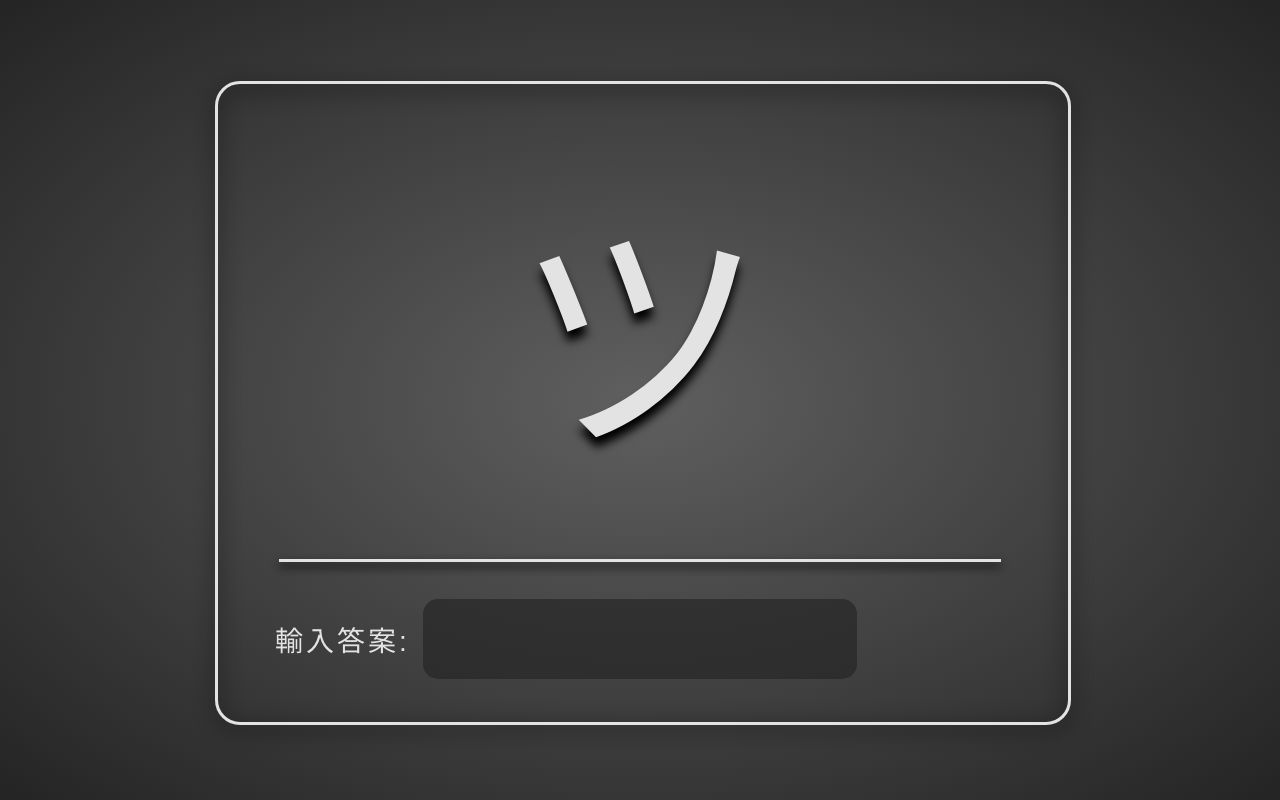
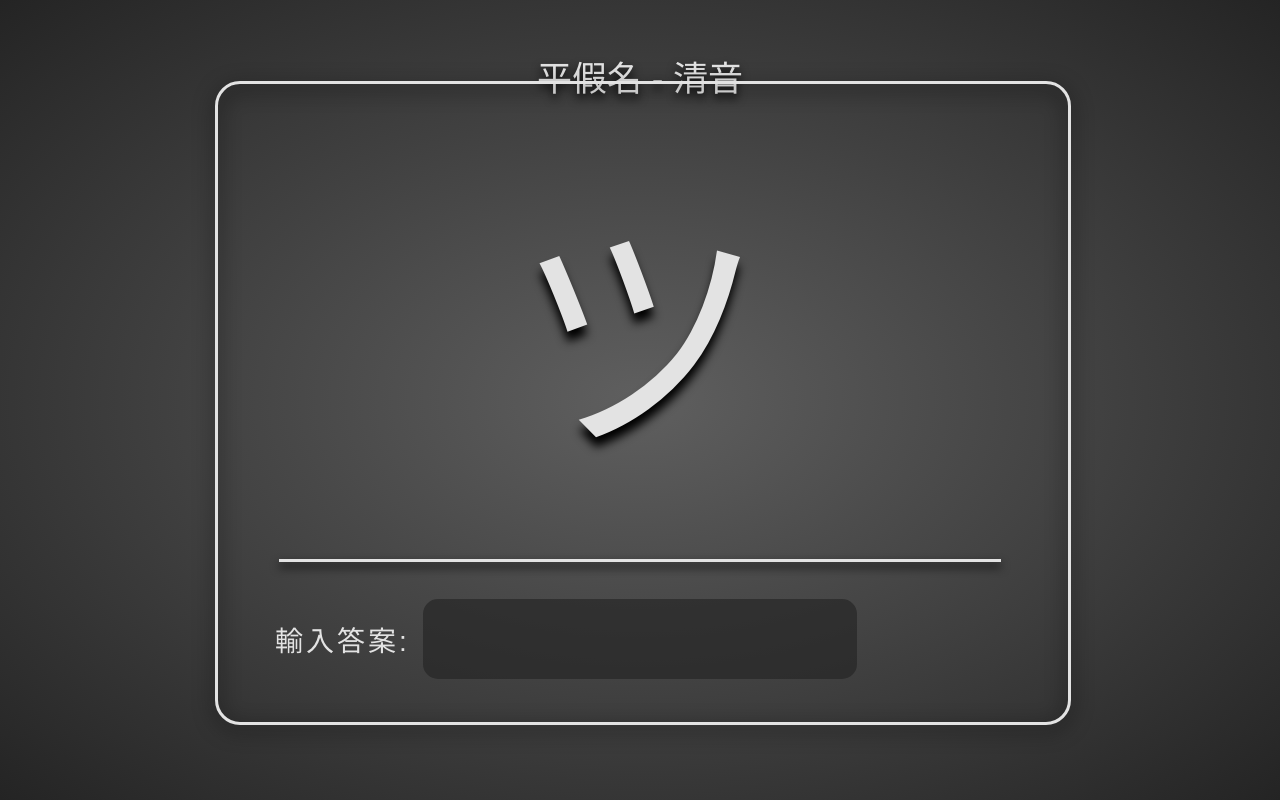
Before and after one commit to Lucien-MHL/LearnJP3, a React (Vite) app: page / in a window 1280 px wide. Built offline with nearby package versions, Linux system fonts and the light colour scheme; a web font is replaced by a local one.

Commit message:
feat: destop view game page UI

```diff
--- a/src/components/GamePage/index.tsx
+++ b/src/components/GamePage/index.tsx
@@ -1,10 +1,15 @@
 import { S } from './styles'
 import Answer from '../../elements/Answer'
-// import { useTranslation } from 'react-i18next'
+import { useTranslation } from 'react-i18next'
 
 export default function GamePage() {
+  const { t } = useTranslation()
+
   return (
     <S.Container>
+      <S.Title>
+        {t('hiragana')} - {t('seion')}
+      </S.Title>
       <S.GameSection>
         <S.Subject>ツ</S.Subject>
         <S.Answer>
--- a/src/components/GamePage/styles.ts
+++ b/src/components/GamePage/styles.ts
@@ -5,8 +5,19 @@ export const S = {
     width: 100%;
     height: 100%;
     display: flex;
+    position: relative;
     background: ${({ theme }) =>
       `radial-gradient(${theme.gray},${theme.mine_shaft})`};
+  `,
+  Title: styled.p`
+    position: absolute;
+    width: 100%;
+    text-align: center;
+    color: ${({ theme }) => theme.mercury};
+    text-align: center;
+    text-shadow: 0 5px 10px ${({ theme }) => theme.black};
+    font-size: 35px;
+    margin-top: 50px;
   `,
   GameSection: styled.section`
     aspect-ratio: 4/3;
```
